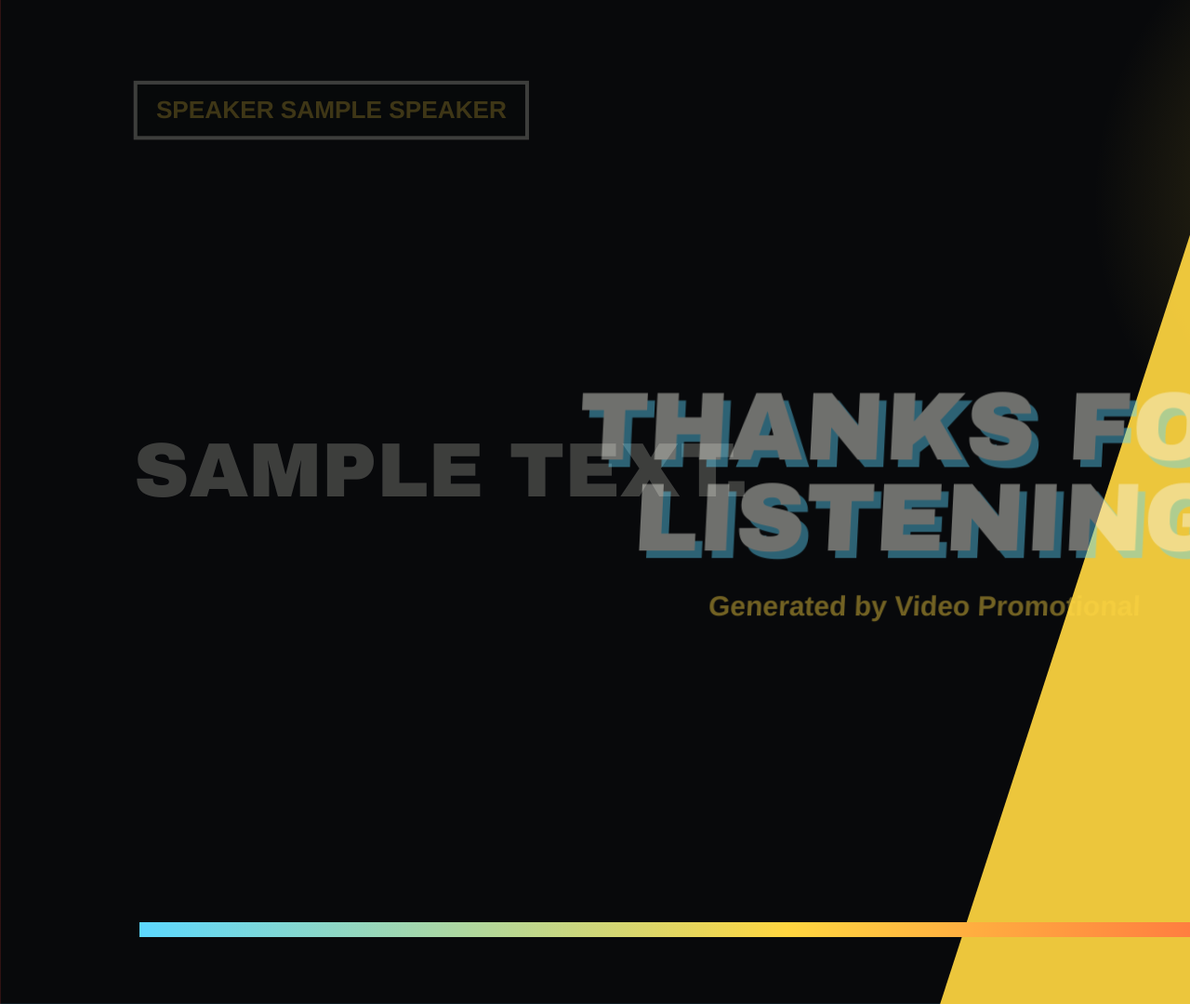
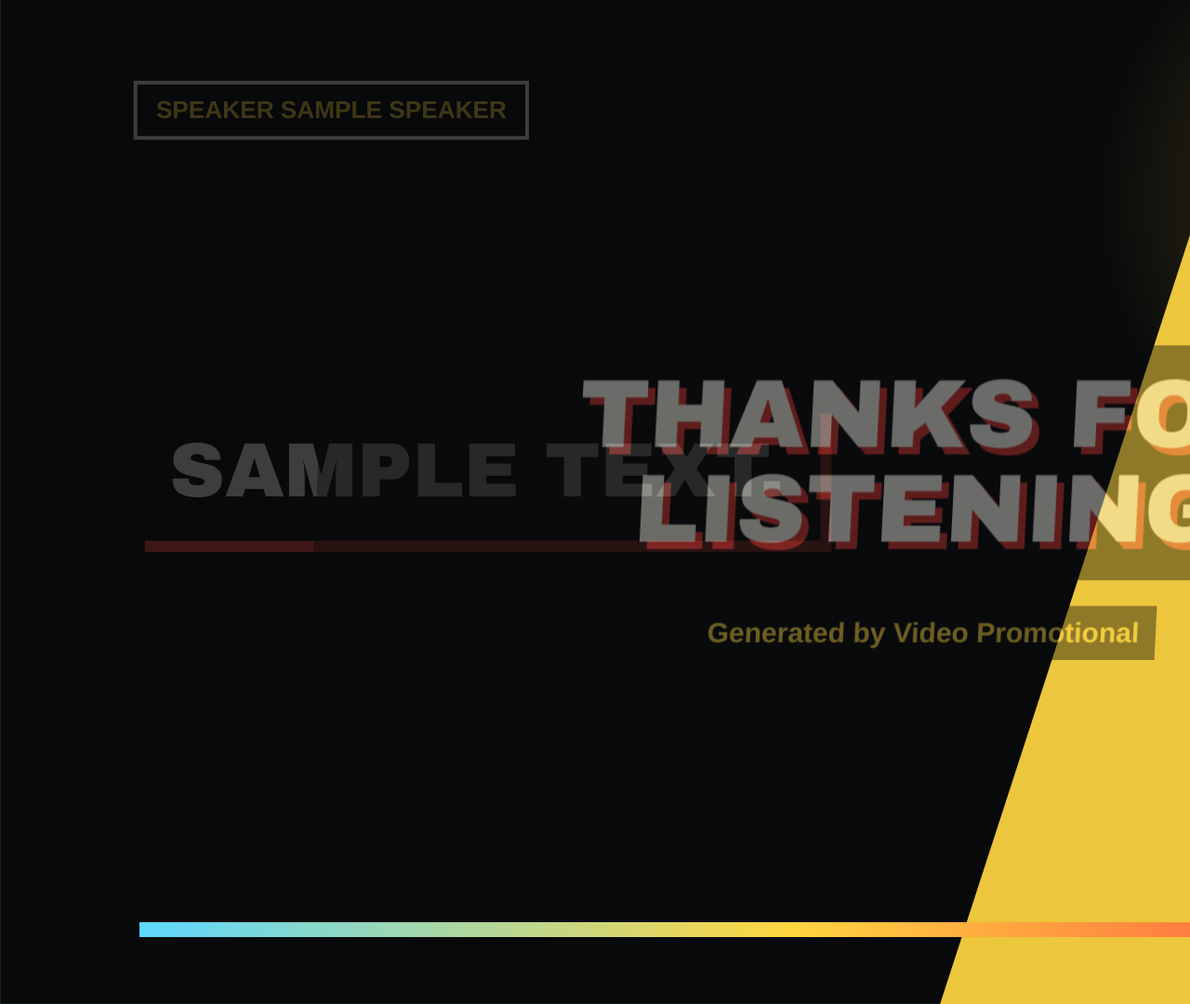
Before and after one commit to visiontrail/Leo-Video-Promotional, a Python web app: template backend/templates/podcast_kinetic.html in a window 1280 px wide; the page is wider, and only the part inside the window is pictured. Shown: that part at 93% size. Run offline with Jinja, Linux system fonts and the light colour scheme; the template is opened without the code that fills it: most values are stand-ins (such as "Sample title", 1, 10 or a date in 2020); some libraries are stand-ins or nearby versions.

Commit message:
Improve podcast timing and kinetic layout

```diff
--- a/backend/pipeline/composer.py
+++ b/backend/pipeline/composer.py
@@ -43,7 +43,11 @@ def _get_audio_duration(wav_path: str) -> float:
 def _detect_silence_boundaries(wav_path: str, log: LogCallback | None = None) -> list[float]:
     command = [
         "ffmpeg", "-i", wav_path,
-        "-af", "silencedetect=noise=-30dB:d=0.4",
+        # VibeVoice inserts sub-second pauses inside sentences and longer pauses
+        # between script paragraphs/turns. Treat only the latter as caption
+        # boundaries; otherwise early sentence pauses consume segment slots and
+        # leave the final caption on-screen for most of the episode.
+        "-af", "silencedetect=noise=-30dB:d=1.2",
         "-f", "null", "-",
     ]
     # NB: do NOT pass the task `log` callback here. silencedetect emits hundreds
--- a/backend/templates/podcast_kinetic.html
+++ b/backend/templates/podcast_kinetic.html
@@ -9,7 +9,7 @@
       width: 1920px;
       height: 1080px;
       overflow: hidden;
-      font-family: "Arial Black", Impact, sans-serif;
+      font-family: "Arial Black", sans-serif;
       background: #08090b;
     }
 
@@ -61,6 +61,8 @@
     }
 
     .kicker {
+      align-self: flex-start;
+      padding: 12px 18px;
       font-family: "Helvetica Neue", Arial, sans-serif;
       font-size: 30px;
       font-weight: 800;
@@ -68,28 +70,39 @@
       color: #5cd8ff;
       text-transform: uppercase;
       margin-bottom: 24px;
+      background: #08090b;
     }
 
     h1, h2 {
       max-width: 1320px;
+      padding: 24px 28px;
       font-size: 112px;
-      line-height: 0.94;
+      line-height: 0.98;
       text-transform: uppercase;
       color: #f8f8ee;
+      background: #08090b;
       text-shadow: 8px 8px 0 #ff4840;
     }
 
     .outro-card h2 {
       font-size: 104px;
-      text-shadow: 8px 8px 0 #5cd8ff;
+      text-shadow: 8px 8px 0 #d93632;
+    }
+
+    .outro-card h2,
+    .outro-card p {
+      animation: outroContentIn {{ transition_duration }}s ease-out both;
+      animation-delay: {{ outro_start }}s;
     }
 
     .outro-card p {
       margin-top: 28px;
+      padding: 12px 18px;
       font-family: "Helvetica Neue", Arial, sans-serif;
       font-size: 30px;
       font-weight: 700;
       color: #ffd640;
+      background: #08090b;
     }
 
     .segment {
@@ -121,11 +134,14 @@
 
     .quote {
       max-width: 1260px;
+      padding: 32px 38px;
       color: #f8f8ee;
       font-size: 82px;
       line-height: 1.02;
       text-transform: uppercase;
       text-wrap: balance;
+      background: #08090b;
+      box-shadow: 12px 12px 0 #ff4840;
     }
 
     .quote strong {
@@ -146,6 +162,7 @@
       height: 100%;
       background: linear-gradient(90deg, #5cd8ff, #ffd640, #ff4840);
       animation: progress {{ audio_duration }}s linear forwards;
+      animation-delay: {{ content_start }}s;
     }
 
     .character-frame {
@@ -179,54 +196,87 @@
       from { width: 0%; }
       to { width: 100%; }
     }
+
+    @keyframes outroContentIn {
+      from { opacity: 0; transform: translateY(28px); }
+      to { opacity: 1; transform: translateY(0); }
+    }
   </style>
 </head>
 <body>
   <div class="stage"
        data-composition-id="podcast"
+       data-start="0"
        data-width="1920"
        data-height="1080"
        data-duration="{{ total_duration }}">
     <div class="slash one"></div>
     <div class="slash two"></div>
 
-    <div data-start="0" data-duration="5" data-track-index="1">
-      <div class="title-card">
+    <div id="title-card"
+         class="clip title-card"
+         data-start="0"
+         data-duration="5"
+         data-track-index="1">
       <div class="kicker">A Podcast Discussion</div>
       <h1>{{ title }}</h1>
     </div>
-    </div>
 
     {% for seg in segments %}
-    <div data-start="{{ seg.start }}" data-duration="{{ seg.duration }}" data-track-index="2">
-      <div class="segment" style="animation-delay: 0s, calc({{ seg.duration }}s - {{ transition_duration }}s);">
+    <div id="segment-{{ loop.index }}"
+         class="clip segment"
+         data-start="{{ seg.start }}"
+         data-duration="{{ (seg.duration - 0.01)|round(2) }}"
+         data-track-index="2"
+         style="animation-delay: 0s, calc({{ seg.duration }}s - {{ transition_duration }}s);">
       {% if not is_monologue %}<div class="speaker-pill">Speaker {{ seg.speaker }}</div>{% endif %}
       <div class="quote">{{ seg.text }}</div>
     </div>
-    </div>
     {% endfor %}
 
-    <div data-start="{{ content_start }}" data-duration="{{ audio_duration }}" data-track-index="3">
-      <div class="meter"><div class="meter-bar"></div></div>
+    <div id="progress-meter"
+         class="clip meter"
+         data-start="{{ content_start }}"
+         data-duration="{{ audio_duration }}"
+         data-track-index="3">
+      <div class="meter-bar"></div>
     </div>
 
     {% if include_character %}
-    <div data-start="{{ content_start }}" data-duration="{{ audio_duration }}" data-track-index="4">
+    <div id="character"
+         class="clip"
+         data-start="{{ content_start }}"
+         data-duration="{{ audio_duration }}"
+         data-track-index="4">
       <div class="character-frame">
         <div id="hf-character" style="width: 100%; height: 100%;"></div>
       </div>
     </div>
     {% endif %}
 
-    <div data-start="{{ outro_start }}" data-duration="{{ outro_duration }}" data-track-index="5">
-      <div class="outro-card">
+    <div id="outro-card"
+         class="clip outro-card"
+         data-start="{{ outro_start }}"
+         data-duration="{{ outro_duration }}"
+         data-track-index="5">
       <h2>Thanks for listening</h2>
       <p>Generated by Video Promotional</p>
     </div>
+
+    <audio id="podcast-audio"
+           src="{{ audio_path }}"
+           data-start="{{ content_start }}"
+           data-duration="{{ audio_duration }}"
+           data-track-index="6"
+           data-volume="1"></audio>
   </div>
 
-    <audio id="podcast-audio" src="{{ audio_path }}" data-start="{{ content_start }}"></audio>
-  </div>
+  <script src="https://cdn.jsdelivr.net/npm/gsap@3.14.2/dist/gsap.min.js"></script>
+  <script>
+    window.__timelines = window.__timelines || {};
+    const timeline = gsap.timeline({ paused: true });
+    window.__timelines["podcast"] = timeline;
+  </script>
 
   {% if include_character %}
   <script src="https://cdnjs.cloudflare.com/ajax/libs/bodymovin/5.12.2/lottie.min.js"></script>
```
Lines whose indentation alone changed are shown as unchanged.
